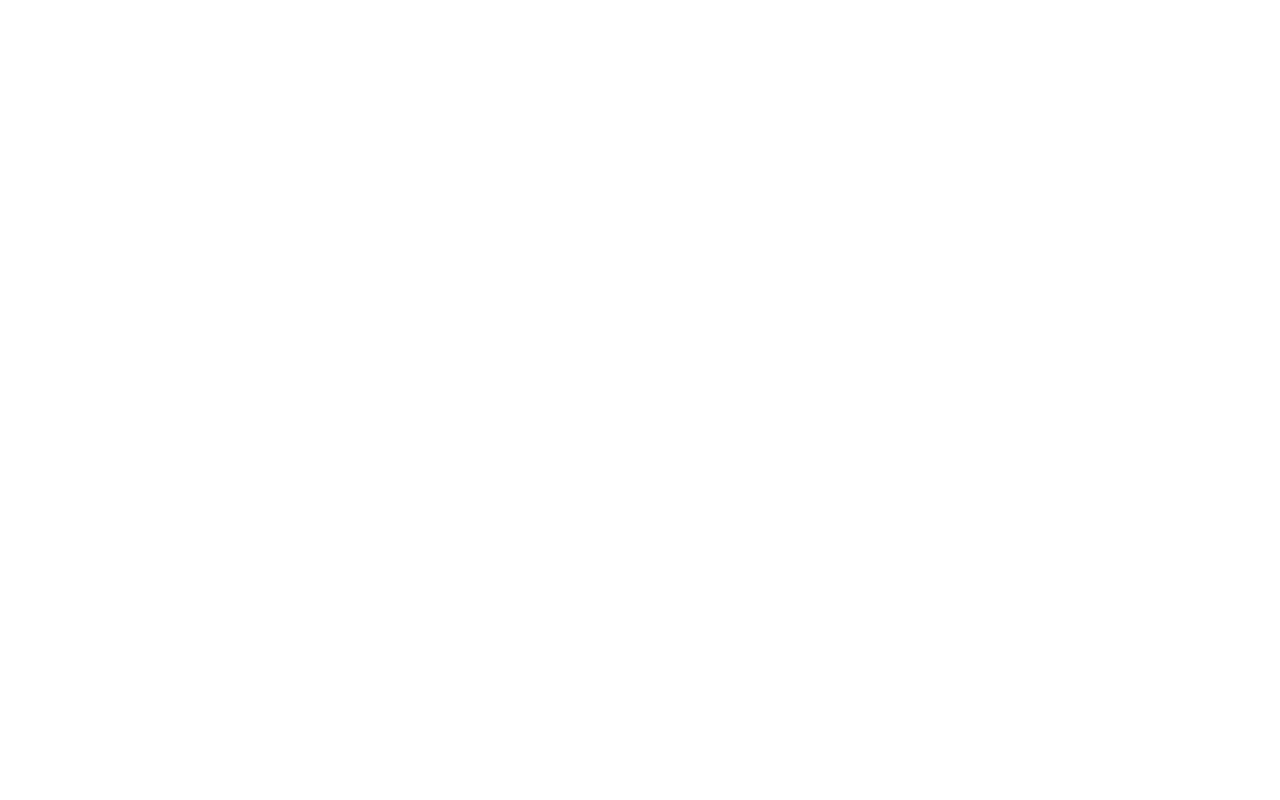
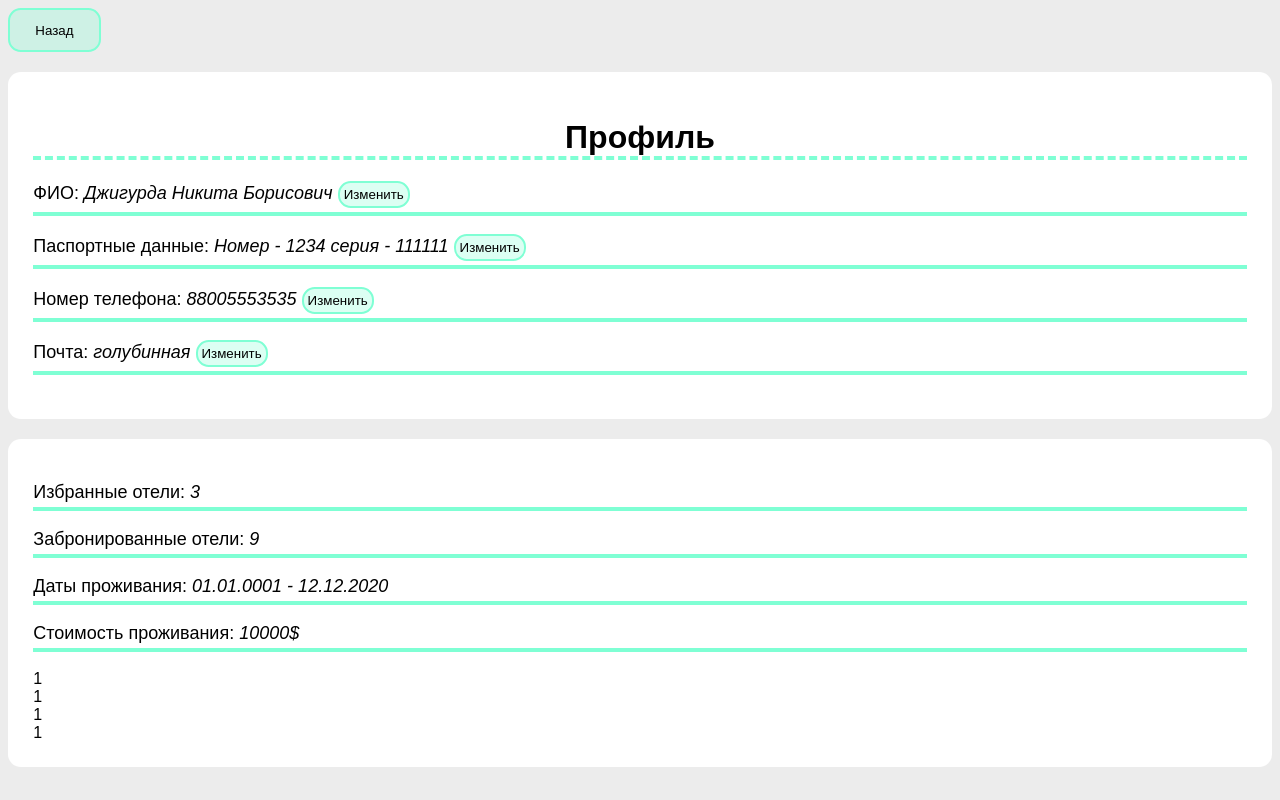
Before and after one commit to ElRabbit0/A, a plain HTML site: page pages/profile.html in a window 1280 px wide. Drawn offline with Linux system fonts and the light colour scheme.

Commit message:
four day

```diff
--- a/pages/profile.html
+++ b/pages/profile.html
@@ -3,9 +3,39 @@
 <head>
     <meta charset="UTF-8">
     <meta name="viewport" content="width=device-width, initial-scale=1.0">
-    <title>Document</title>
+    <link rel="stylesheet" href="../styles/profile.css">
+    <title>Profile</title>
 </head>
 <body>
-
+    <a href="../index.html"><button class="func-button">Назад</button></a>
+    <div id="information">
+        <h1>Профиль</h1>
+        <p>ФИО: <span>Джигурда Никита Борисович</span> <button class="func-button">Изменить</button></p>
+        <p>Паспортные данные: <span>Номер - 1234 серия - 111111</span> <button class="func-button">Изменить</button></p>
+        <p>Номер телефона: <span>88005553535</span> <button class="func-button">Изменить</button></p>
+        <p>Почта: <span>голубинная</span> <button class="func-button">Изменить</button></p>
+    </div>
+    <div id="hotels">
+        <p>Избранные отели: <span>3</span></p>
+        <p>Забронированные отели: <span>9</span></p>
+        <p>Даты проживания: <span>01.01.0001 - 12.12.2020</span></p>
+        <p>Стоимость проживания: <span>10000$</span></p>
+        <div id="cancellation">
+            <div id="for-free">
+                1
+            </div>
+            <div id="paid">
+                1
+            </div>
+        </div>
+        <div id="booked">
+            <div id="confirmed">
+                1
+            </div>
+            <div id="not-confirmed">
+                1
+            </div>
+        </div>
+    </div>
 </body>
 </html>
--- /dev/null
+++ b/styles/profile.css
@@ -0,0 +1,49 @@
+body{
+    font-family: Arial, Helvetica, sans-serif;
+    background-color: rgb(236, 236, 236);
+    position: relative;
+}
+button:hover{
+    filter: brightness(0.9);
+}
+button:active{
+    filter: brightness(1)
+}
+.func-button{
+    background-color: rgba(127, 255, 212, 0.274);
+    border-style: solid;
+    border-color: aquamarine;
+    border-radius: 1vw;
+    padding: 1% 2%;
+    margin-bottom: 20px;
+}
+#information,
+#hotels
+{
+    background-color: white;
+    padding: 2%;
+    border-radius: 1vw;
+    margin-bottom: 20px;
+}
+#information h1{
+    text-align: center;
+    border-bottom-color: aquamarine;
+    border-bottom-style:dashed;
+    border-bottom-width: 4px;
+}
+#information p,
+#hotels p{
+    border-bottom-color: aquamarine;
+    border-bottom-style: solid;
+    border-bottom-width: 4px;
+    font-size: large;
+    padding-bottom: 4px;
+}
+#information p span,
+#hotels p span{
+    font-style: italic;
+}
+#information p .func-button{
+    margin-bottom: 0;
+    padding: 4px;
+}
--- a/styles/style.css
+++ b/styles/style.css
@@ -20,7 +20,7 @@ h1{
     background-color: rgba(127, 255, 212, 0.274);
     border-style: solid;
     border-color: aquamarine;
-    border-radius: 12%;
+    border-radius: 1vw;
     padding: 1% 2%;
 }
 
@@ -97,7 +97,7 @@ h1{
 #sub-news{
     background-color: white;
     padding: 2%;
-    border-radius: 4%;
+    border-radius: 1vw;
 }
 
 
@@ -328,7 +328,6 @@ h1{
     grid-template-columns: 1fr 1fr;
     row-gap: 20%;
     padding: 1% 1%;
-    padding-bottom: 2%;
 }
 #under a{
     text-decoration: none;
@@ -346,8 +345,17 @@ h1{
     text-align: center;
     grid-auto-flow: column;
 }
-#under-info{
-
+#under-info *,
+#under-nav *{
+    margin-bottom: 4px;
+}
+#under-info *:hover,
+#under-nav *:hover{
+    text-decoration: underline;
+    text-decoration-color: aquamarine;
+    text-underline-offset: 4px;
+    text-decoration-thickness: 4px;
+    cursor: pointer;
 }
 
 @media (max-width: 768px) {
```
